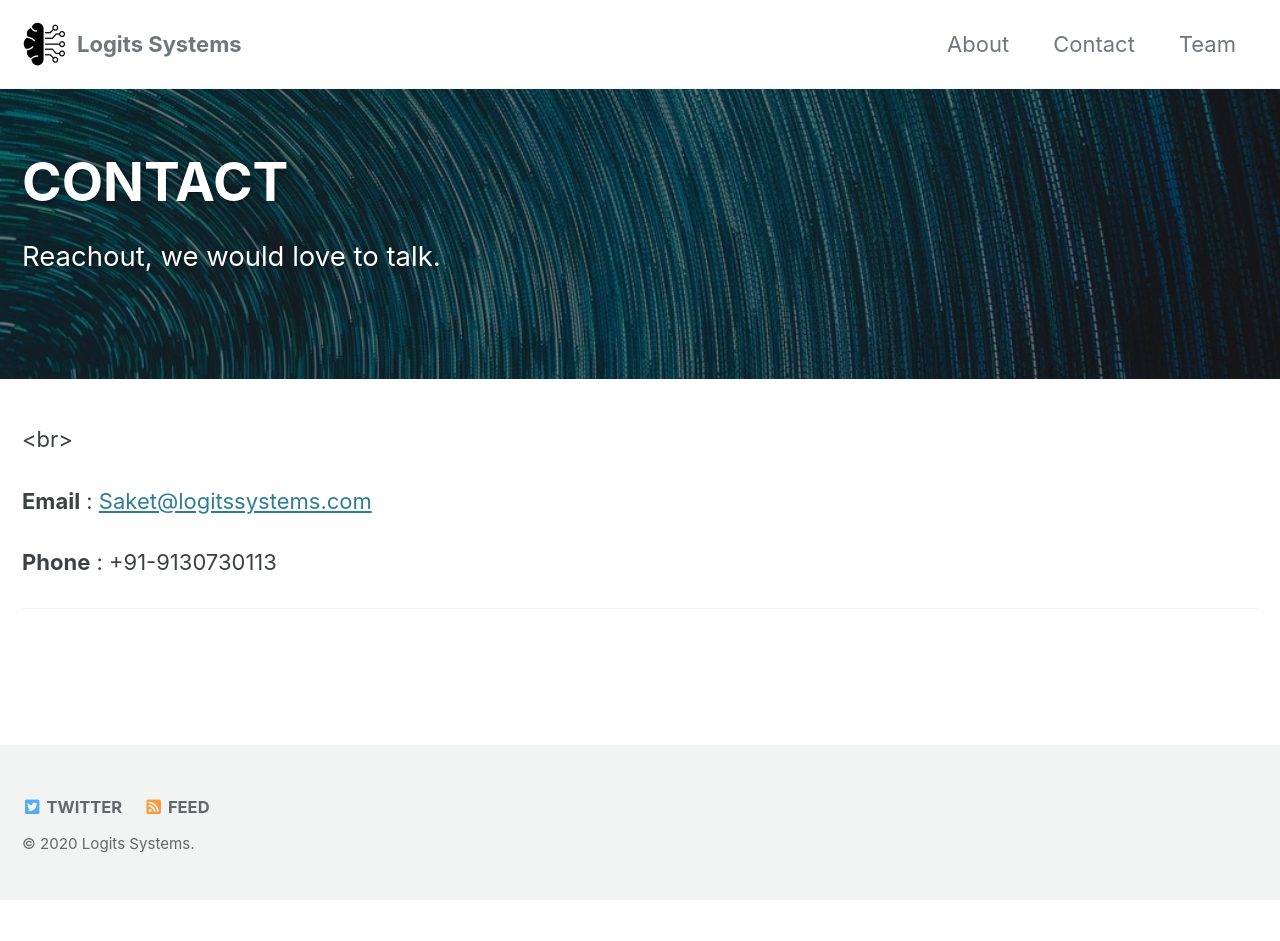
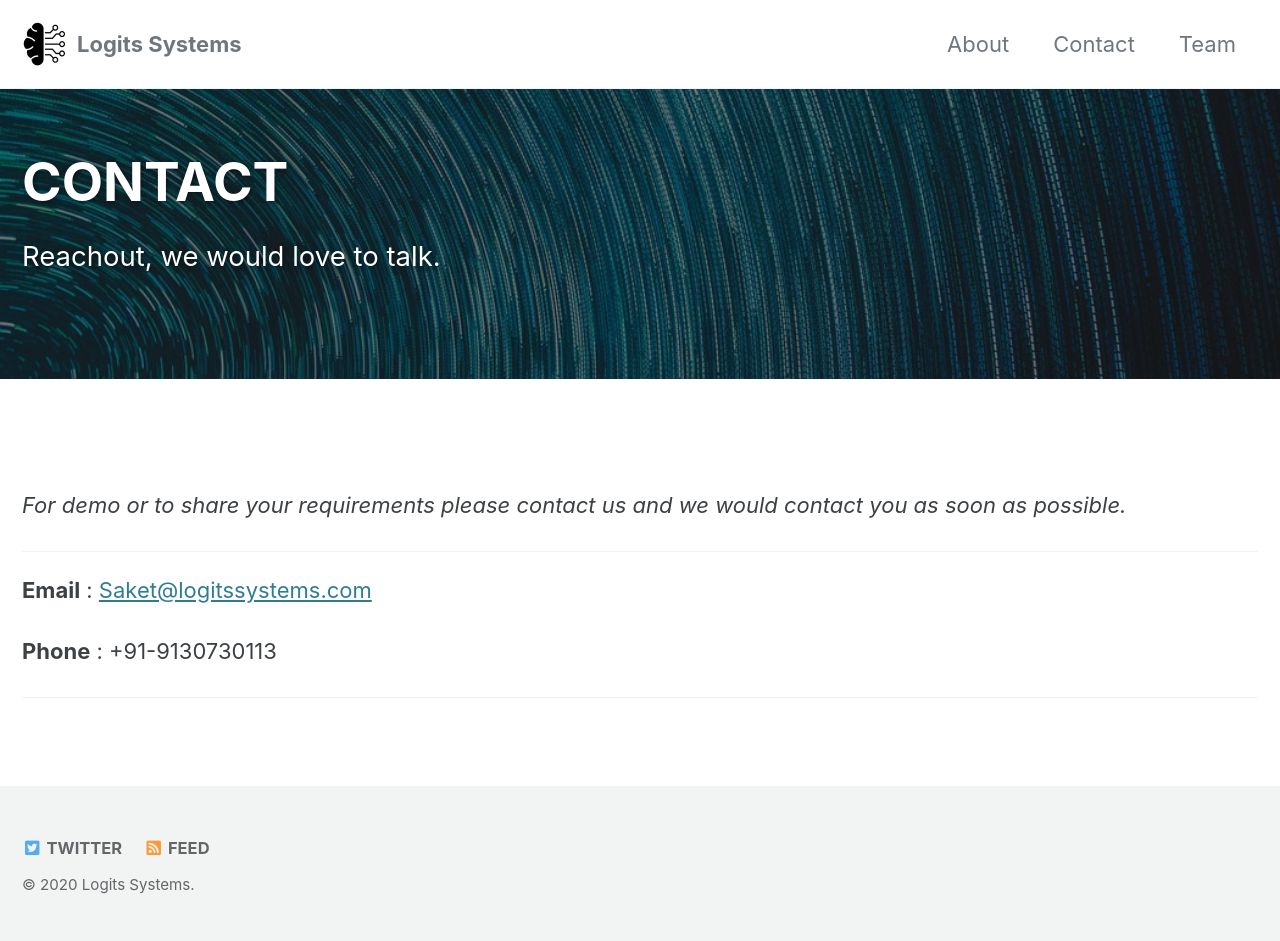
Before and after one commit to milinddeore/logits-website, a Jekyll site: the page built from _pages/CONTACT.md, in a window 1280 px wide. Built offline with Jekyll 4.4.1, drawn with Linux system fonts in a browser that asks for light colours; cached includes are drawn as plain includes; before the commit the page ends 900 px from its top, so only the background shows below that.

Commit message:
Update CONTACT.md

```diff
--- a/_pages/CONTACT.md
+++ b/_pages/CONTACT.md
@@ -9,7 +9,11 @@ header:
 excerpt: "Reachout, we would love to talk."
 ---
 
-<br\>
+<br/>
+<br/>
+*For demo or to share your requirements please contact us and we would contact you as soon as possible.*
+
+---
 
 **Email** : [Saket@logitssystems.com](saket@logitssystems.com)
 
```
